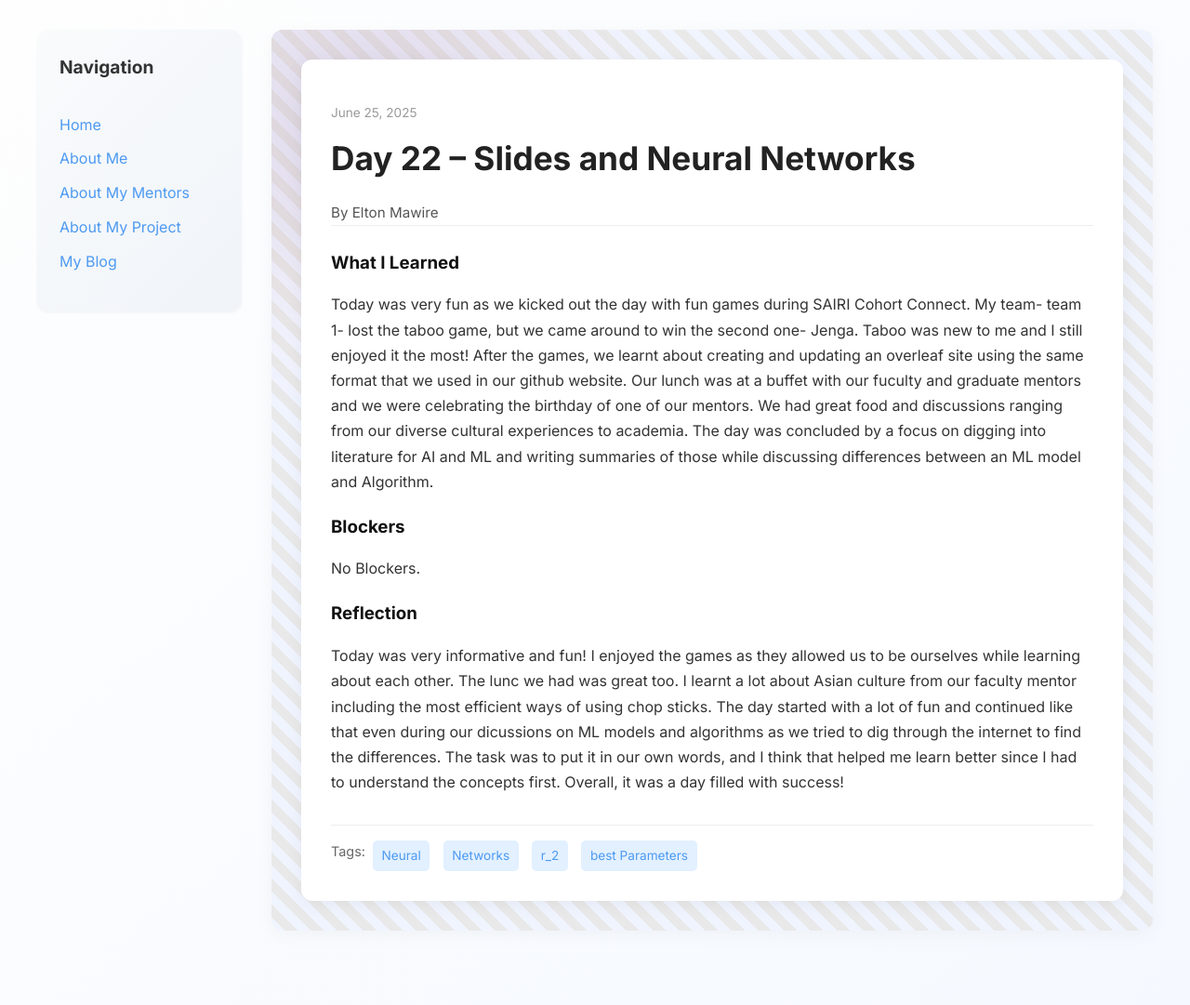
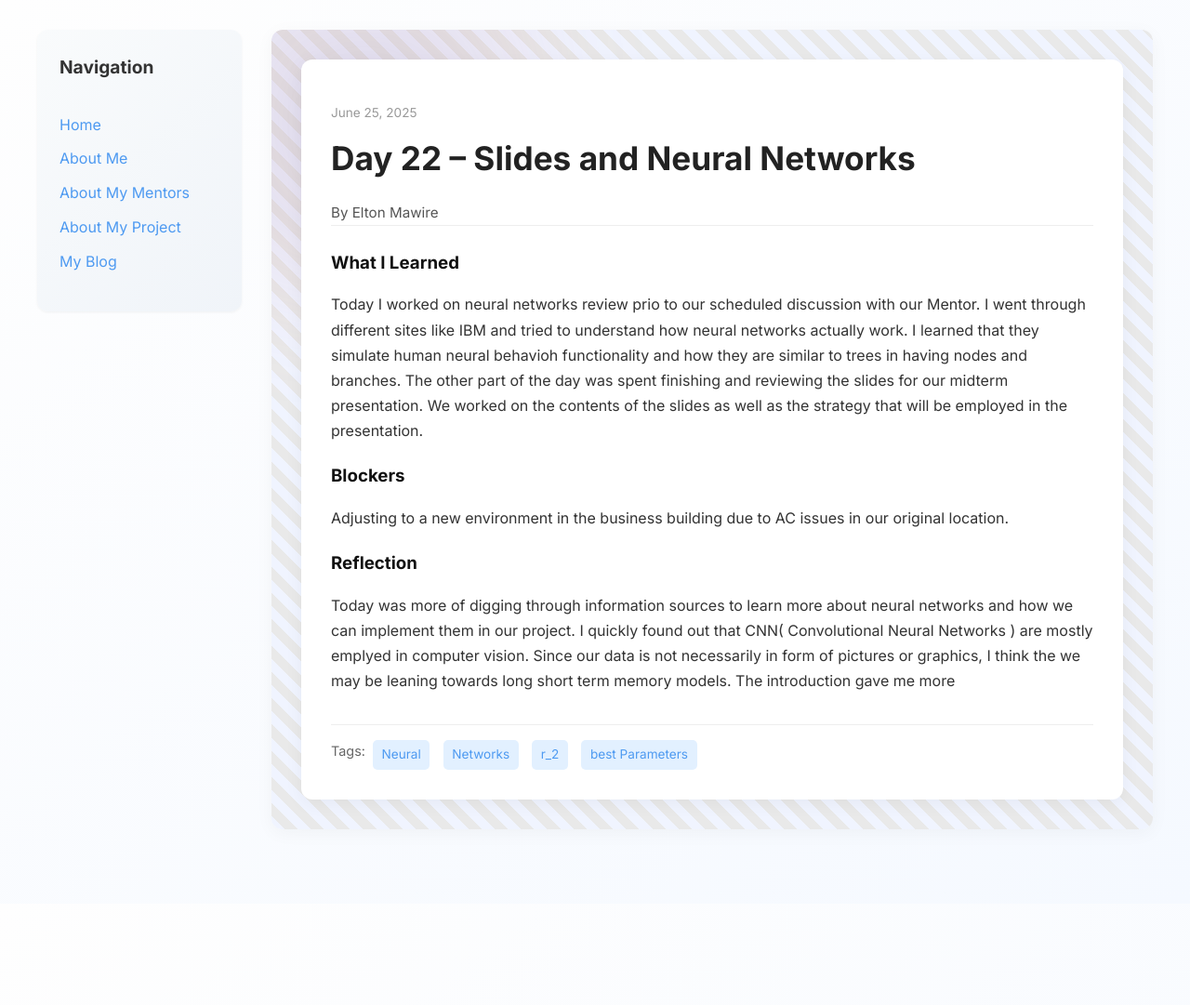
Before and after one commit to Nginga/Nginga.github.io, a Jekyll site: the page built from _posts/2025-06-25-day-22.md, in a window 1280 px wide. Shown: the whole page at 93% size. Built offline with Jekyll 4.4.1, drawn with Linux system fonts in a browser that asks for light colours; after the commit the page ends 972 px from its top, so only the background shows below that.

Commit message:
Update 2025-06-25-day-22.md

```diff
--- a/_posts/2025-06-25-day-22.md
+++ b/_posts/2025-06-25-day-22.md
@@ -7,11 +7,11 @@
 tags: ["Neural", "Networks", "r_2", "best Parameters"]
 
 what_i_learned: |
-  Today was very fun as we kicked out the day with fun games during SAIRI Cohort Connect. My team- team 1- lost the taboo game, but we came around to win the second one- Jenga. Taboo was new to me and I still enjoyed it the most! After the games, we learnt about creating and updating an overleaf site using the same format that we used in our github website. Our lunch was at a buffet with our fuculty and graduate mentors and we were celebrating the birthday of one of our mentors. We had great food and discussions ranging from our diverse cultural experiences to academia. The day was concluded by a focus on digging into literature for AI and ML and writing summaries of those while discussing differences between an ML model and Algorithm.
+  Today I worked on neural networks review prio to our scheduled discussion with our Mentor. I went through different sites like IBM and tried to understand how neural networks actually work. I learned that they simulate human neural behavioh functionality and how they are similar to trees in having nodes and branches. The other part of the day was spent finishing and reviewing the slides for our midterm presentation. We worked on the contents of the slides as well as the strategy that will be employed in the presentation.
 
 blockers: |
-  No Blockers.
+  Adjusting to a  new environment in the business building due to AC issues in our original location.
 
 reflection: |
-  Today was very informative and fun! I enjoyed the games as they allowed us to be ourselves while learning about each other. The lunc we had was great too. I learnt a lot about Asian culture from our faculty mentor including the most efficient ways of using chop sticks. The day started with a lot of fun and continued like that even during our dicussions on ML models and algorithms as we tried to dig through the internet to find the differences. The task was to put it in our own words, and I think that helped me learn better since I had to understand the concepts first. Overall, it was a day filled with success!
+  Today was more of digging through information sources to learn more about neural networks and how we can implement them in our project. I quickly found out that CNN( Convolutional Neural Networks ) are mostly emplyed in computer vision. Since our data is not necessarily in form of pictures or graphics, I think the we may be leaning towards long short term memory models. The introduction gave me more
 ---
```
